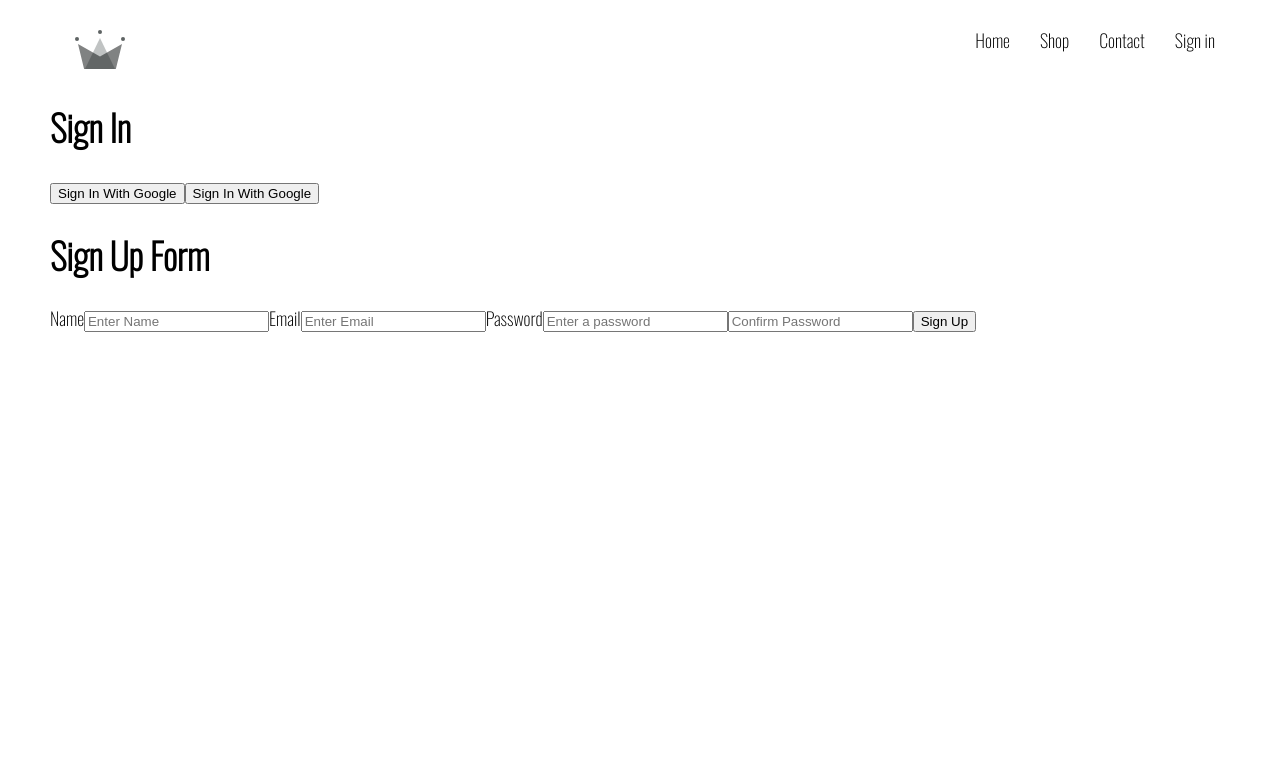
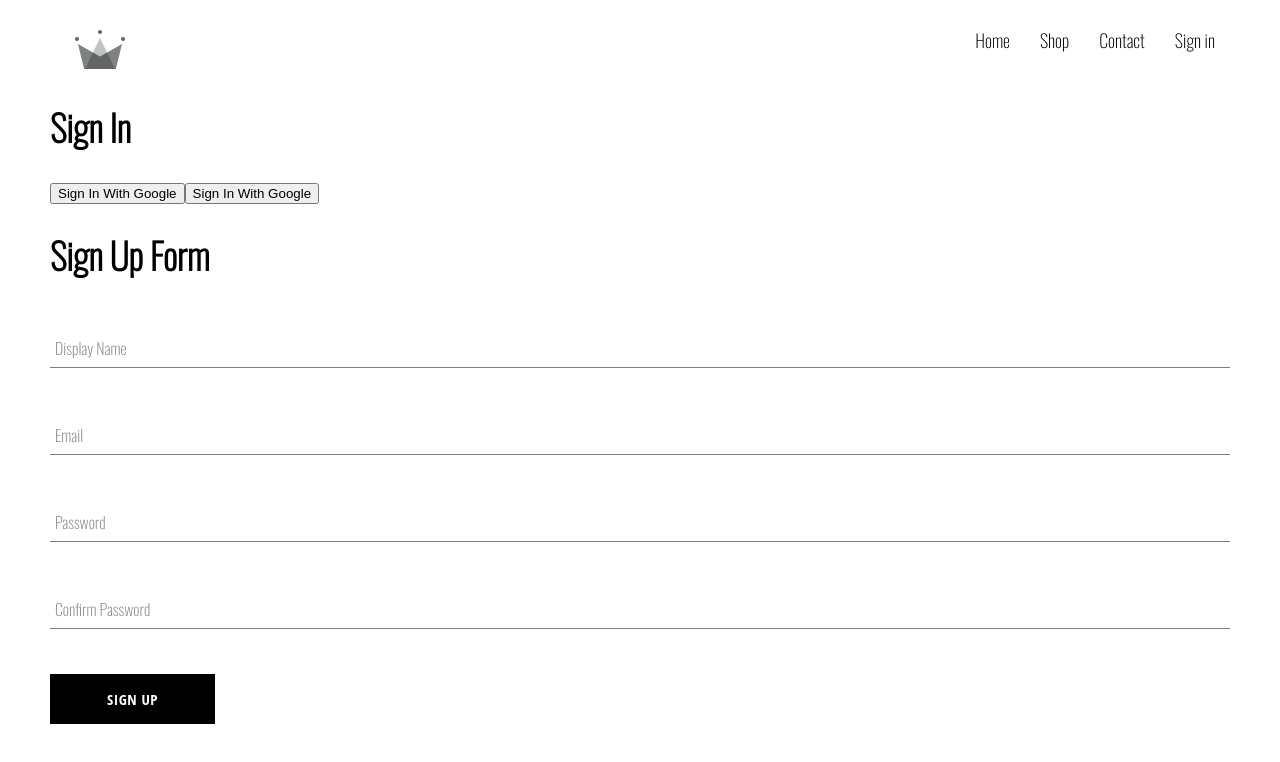
Before and after one commit to pinnet/crwnlive, a React (Create React App) app: page /sign-in in a window 1280 px wide. Shown: the top 762 px of the page. Built offline with nearby package versions, Linux system fonts and the light colour scheme.

Commit message:
style form

```diff
--- a/src/components/custom-button/custom-button.component.jsx
+++ b/src/components/custom-button/custom-button.component.jsx
@@ -1,7 +1,7 @@
 import './custom-button.styles.scss';
 
 const CustomButton = ({ children, isGoogleSignIn, inverted, ...otherProps }) => (
-    <button className={`${inverted ? 'inverted' : ''} ${isGoogleSignIn ? 'google-sign-in' : ''} custom-button`} {...otherProps}>
+    <button className={`${inverted ? 'inverted' : ''} ${isGoogleSignIn ? 'google-sign-in' : ''} button-container`} {...otherProps}>
         {children}
     </button>
 );
--- a/src/components/custom-button/custom-button.styles.scss
+++ b/src/components/custom-button/custom-button.styles.scss
@@ -0,0 +1,46 @@
+.button-container {
+    min-width: 165px;
+    width: auto;
+    height: 50px;
+    letter-spacing: 0.5px;
+    line-height: 50px;
+    padding: 0 35px 0 35px;
+    font-size: 15px;
+    background-color: black;
+    color: white;
+    text-transform: uppercase;
+    font-family: 'Open Sans Condensed';
+    font-weight: bolder;
+    border: none;
+    cursor: pointer;
+    display: flex;
+    justify-content: center;
+
+    &:hover {
+        background-color: white;
+        color: black;
+        border: 1px solid black;
+    }
+
+    &.google-sign-in {
+        background-color: #4285f4;
+        color: white;
+
+        &:hover {
+            background-color: #357ae8;
+            border: none;
+        }
+    }
+
+    &.inverted {
+        background-color: white;
+        color: black;
+        border: 1px solid black;
+
+        &:hover {
+            background-color: black;
+            color: white;
+            border: none;
+        }
+    }
+}
--- a/src/components/form-input/form-input.styles.scss
+++ b/src/components/form-input/form-input.styles.scss
@@ -0,0 +1,54 @@
+$sub-color: grey;
+$main-color: black;
+
+@mixin shrinkLabel {
+    top: -14px;
+    font-size: 12px;
+    color: $main-color;
+}
+
+.group {
+    position: relative;
+    margin: 45px 0;
+
+    .form-input {
+        background: none;
+        background-color: white;
+        color: $sub-color;
+        font-size: 18px;
+        padding: 10px 10px 10px 5px;
+        display: block;
+        width: 100%;
+        border: none;
+        border-radius: 0;
+        border-bottom: 1px solid $sub-color;
+        margin: 25px 0;
+
+        &:focus {
+            outline: none;
+        }
+
+        &:focus~.form-input-label {
+            @include shrinkLabel();
+        }
+    }
+
+    input[type='password'] {
+        letter-spacing: 0.3em;
+    }
+
+    .form-input-label {
+        color: $sub-color;
+        font-size: 16px;
+        font-weight: normal;
+        position: absolute;
+        pointer-events: none;
+        left: 5px;
+        top: 10px;
+        transition: 300ms ease all;
+
+        &.shrink {
+            @include shrinkLabel();
+        }
+    }
+}
--- a/src/components/sign-up-form/sign-up-form.component.jsx
+++ b/src/components/sign-up-form/sign-up-form.component.jsx
@@ -43,14 +43,11 @@
         <div>
             <h1>Sign Up Form</h1>
             <form onSubmit={handleSubmit}>
-                <label>Name</label>
-                <input required type="text" placeholder="Enter Name" name='displayName' value={displayName} onChange={handleChange} />
-                <label>Email</label>
-                <input required type="email" placeholder="Enter Email" name='email' value={email} onChange={handleChange} />
-                <label>Password</label>
-                <input required type="password" placeholder="Enter a password" name='password' value={password} onChange={handleChange} />
-                <input required type="password" placeholder="Confirm Password" name='confirmPassword' value={confirmPassword} onChange={handleChange} />
-                <button type="submit">Sign Up</button>
+                <FormInput handleChange={handleChange} label='Display Name' required type="text" name='displayName' value={displayName} />
+                <FormInput handleChange={handleChange} label='Email' required type="email" name='email' value={email} />
+                <FormInput handleChange={handleChange} label='Password' required type="password" name='password' value={password} />
+                <FormInput handleChange={handleChange} label='Confirm Password' required type="password" name='confirmPassword' value={confirmPassword} />
+                <CustomButton type="submit">Sign Up</CustomButton>
             </form>
         </div>
     );
```
Also changed, not shown: src/components/form-input/form-input.component.jsx (+2 -5 lines).
